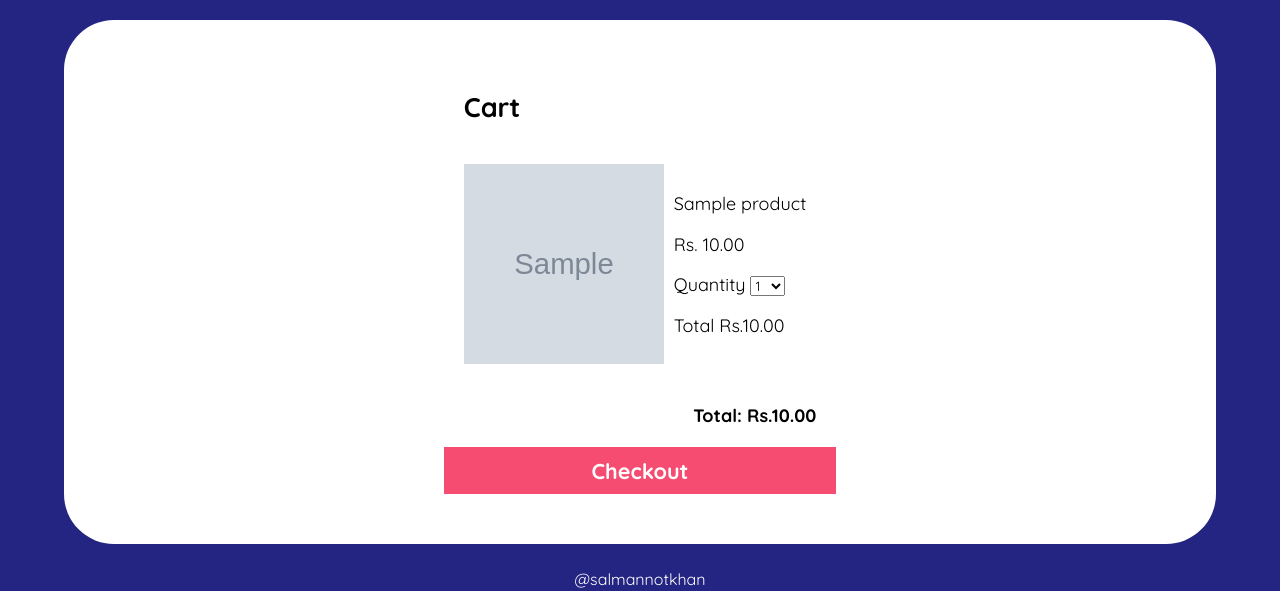
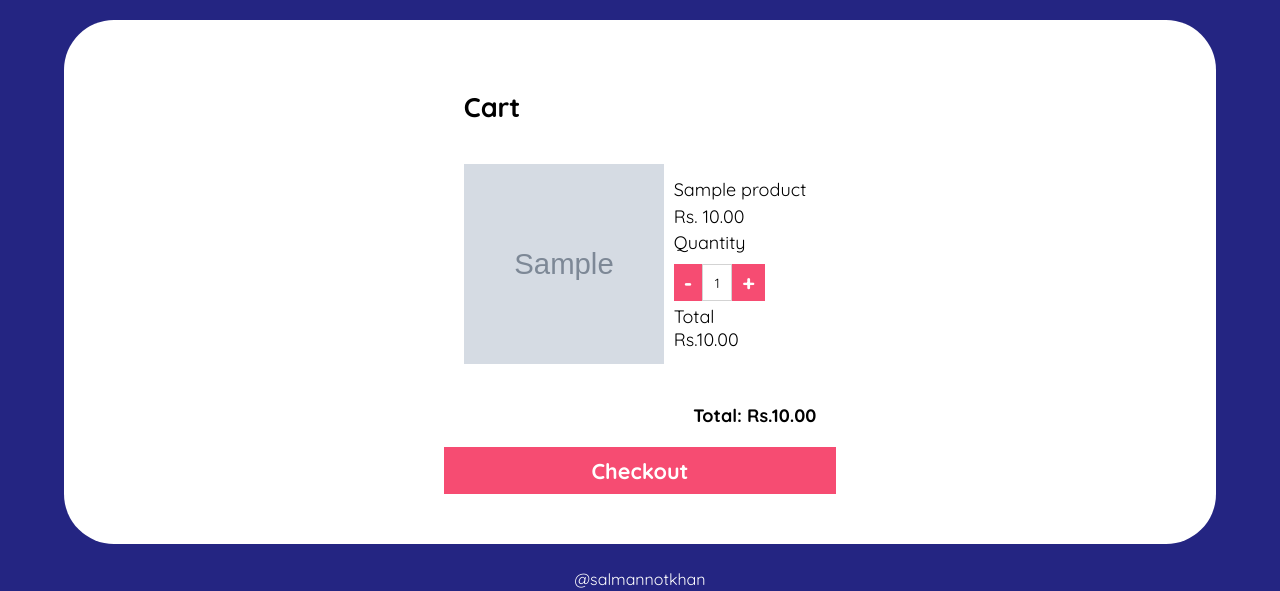
Before and after one commit to salmannotkhan/Palm_Tees, a Django app: page /cart in a window 1280 px wide. Shown: the part 88-679 px from the top of the page. Run offline with Django 3.2, Linux system fonts and the light colour scheme; a user stored in the database is signed in; tables that the repository leaves empty hold one stand-in row (values such as "Sample post"); grey boxes marked "Sample" are stand-in pictures; some libraries are stand-ins or nearby versions.

Commit message:
Separated JS code from HTML templates, fixed dynamic cart total calculation, minor visual changes etc.

```diff
--- a/asset/main.css
+++ b/asset/css/main.css
@@ -635,8 +635,47 @@ footer a {
           justify-content: space-evenly;
 }
 
-.cart .item .details .price::before, .cart .item .details .total > span::before {
+.cart .item .details .price::before, .cart .item .details .total > div::before {
   content: 'Rs.';
+}
+
+.cart .item .details .qty div {
+  display: -webkit-box;
+  display: -ms-flexbox;
+  display: flex;
+  -webkit-box-align: stretch;
+      -ms-flex-align: stretch;
+          align-items: stretch;
+  -webkit-box-pack: stretch;
+      -ms-flex-pack: stretch;
+          justify-content: stretch;
+  margin-top: 10px;
+}
+
+.cart .item .details .qty div input {
+  margin: 0;
+  width: 30px;
+  text-align: center;
+  border: 1px solid lightgray;
+  border-radius: 0;
+  pointer-events: none;
+  -webkit-user-select: none;
+     -moz-user-select: none;
+      -ms-user-select: none;
+          user-select: none;
+}
+
+.cart .item .details .qty div button {
+  display: -webkit-box;
+  display: -ms-flexbox;
+  display: flex;
+  -webkit-box-pack: center;
+      -ms-flex-pack: center;
+          justify-content: center;
+  -webkit-box-align: center;
+      -ms-flex-align: center;
+          align-items: center;
+  padding: 5px 10px;
 }
 
 .cart .grand {
@@ -908,10 +947,16 @@ footer a {
     margin: 10px 0;
   }
   .cart {
+    -webkit-box-align: center;
+        -ms-flex-align: center;
+            align-items: center;
     margin: 0;
   }
   .cart h2 {
     font-size: 26px;
   }
+  .cart button {
+    width: 50%;
+  }
 }
 /*# sourceMappingURL=main.css.map */
--- a/asset/main.scss
+++ b/asset/css/main.scss
@@ -425,10 +425,32 @@ footer{
             flex-direction: column;
             padding: 10px;
             justify-content: space-evenly;
-
-            .price, .total > span{
+            .price, .total > div{
                 &::before{
                     content: 'Rs.';
+                }
+            }
+            .qty {
+                div {
+                    display: flex;
+                    align-items: stretch;
+                    justify-content: stretch;
+                    margin-top: 10px;
+                    input {
+                        margin: 0;
+                        width: 30px;
+                        text-align: center;
+                        border: 1px solid lightgray;
+                        border-radius: 0;
+                        pointer-events: none;
+                        user-select: none;
+                    }
+                    button {
+                        display: flex;
+                        justify-content: center;
+                        align-items: center;
+                        padding: 5px 10px;
+                    }
                 }
             }
         }
@@ -642,9 +664,13 @@ $breakpoint-tablet: 768px;
         }
     }
     .cart{
+        align-items: center;
         h2{
             font-size: 26px;
         }
         margin: 0;
+        button{
+            width: 50%;
+        }
     }
 }
--- /dev/null
+++ b/asset/js/mobileNavigation.js
@@ -0,0 +1,13 @@
+const navBtn = document.querySelector('.navbtn')
+const navbar = document.querySelector('nav')
+navBtn.addEventListener('click', ()=>{
+    margin = window.getComputedStyle(navbar).marginTop
+    if (margin === '-235px') {
+        navbar.style.marginTop = '0%'
+        navBtn.classList.add('close')
+    }
+    else {
+        navBtn.classList.remove('close')
+        navbar.style.marginTop = '-235px'
+    }
+})
--- a/product/templates/product/cart.html
+++ b/product/templates/product/cart.html
@@ -1,4 +1,5 @@
 {% extends 'base.html' %}
+{% load static %}
 
 {% block title %}
     Cart
@@ -19,21 +20,14 @@
                 </div>
                 <div class="qty">
                     Quantity
-                    <select name="qty">
-                        <option value="1">1</option>
-                        <option value="2">2</option>
-                        <option value="3">3</option>
-                        <option value="4">4</option>
-                        <option value="5">5</option>
-                        <option value="6">6</option>
-                        <option value="7">7</option>
-                        <option value="8">8</option>
-                        <option value="9">9</option>
-                        <option value="10">10</option>
-                    </select>
+                    <div>
+                        <button data-sign="-">-</button>
+                        <input type="text" name="qty" value="1">
+                        <button data-sign="+">+</button>
+                    </div>
                 </div>
                 <div class="total">
-                    Total  <span>{{product.price}}</span>
+                    Total  <div>{{product.price}}</div>
                 </div>
             </div>
         </div>
@@ -41,26 +35,5 @@
     <div class="grand">Total: <span></span></div>
     <button>Checkout</button>
 </div>
-<script>
-    const grand = document.querySelector('.grand > span')
-    grandtotal = 0
-    document.querySelectorAll('.details > .total > span').forEach(total => {
-        grandtotal += parseFloat(total.innerHTML)
-    })
-    grand.innerHTML = grandtotal.toFixed(2)
-    document.querySelectorAll('.qty > select > option').forEach(item => {
-        item.addEventListener('click', event => {
-            grandtotal = 0
-            price = event.target.parentNode.parentNode.previousElementSibling.innerHTML
-            qty = event.target.value
-            const total = event.target.parentNode.parentNode.nextElementSibling.lastElementChild
-            total.innerHTML =  (price * qty).toFixed(2)
-
-            document.querySelectorAll('.details > .total > span').forEach(total => {
-                grandtotal += parseFloat(total.innerHTML)
-            })
-            grand.innerHTML = grandtotal.toFixed(2)
-        })
-    })
-</script>
+<script src="{% static 'js/dynamicCart.js' %}"></script>
 {% endblock content %}
--- a/templates/base.html
+++ b/templates/base.html
@@ -5,7 +5,7 @@
     <meta charset="UTF-8">
     <meta name="viewport" content="width=device-width, initial-scale=1.0">
    	<title>{% block title %}Page title{% endblock %}</title>
-	<link rel="stylesheet" href="{% static 'main.css' %}">
+	<link rel="stylesheet" href="{% static 'css/main.css' %}">
 	<script src="https://kit.fontawesome.com/293dd6a7e8.js" crossorigin="anonymous"></script>
 </head>
 <body>
@@ -16,7 +16,7 @@
 	</button>
 	<nav>
 		<a class="logo" href="/">
-			<img src="{% static 'logo.png' %}" alt="" srcset="">
+			<img src="{% static 'images/logo.png' %}" alt="" srcset="">
 			PalmTees
 		</a>
 		<!-- <form >
@@ -91,20 +91,6 @@
 		@salmannotkhan
 		</a>
 	</footer>
-	<script>
-		const navBtn = document.querySelector('.navbtn')
-		const navbar = document.querySelector('nav')
-		navBtn.addEventListener('click', ()=>{
-			margin = window.getComputedStyle(navbar).marginTop
-			if (margin === '-235px') {
-				navbar.style.marginTop = '0%'
-				navBtn.classList.add('close')
-			}
-			else {
-				navBtn.classList.remove('close')
-				navbar.style.marginTop = '-235px'
-			}
-		})
-	</script>
+	<script src="{% static 'js/mobileNavigation.js' %}"></script>
 </body>
 </html>
```
Also changed, not shown: account/templates/account/login.html (+2 -16 lines), account/templates/account/signup.html (+2 -16 lines), asset/js/dynamicCart.js (added, +40 -0 lines), asset/js/imageScroll.js (added, +16 -0 lines), asset/js/imageZoom.js (added, +36 -0 lines), asset/js/showPassword.js (added, +14 -0 lines), product/templates/product/detail.html (+3 -56 lines), asset/images/logo.png (renamed from asset/logo.png), 2 other files.
